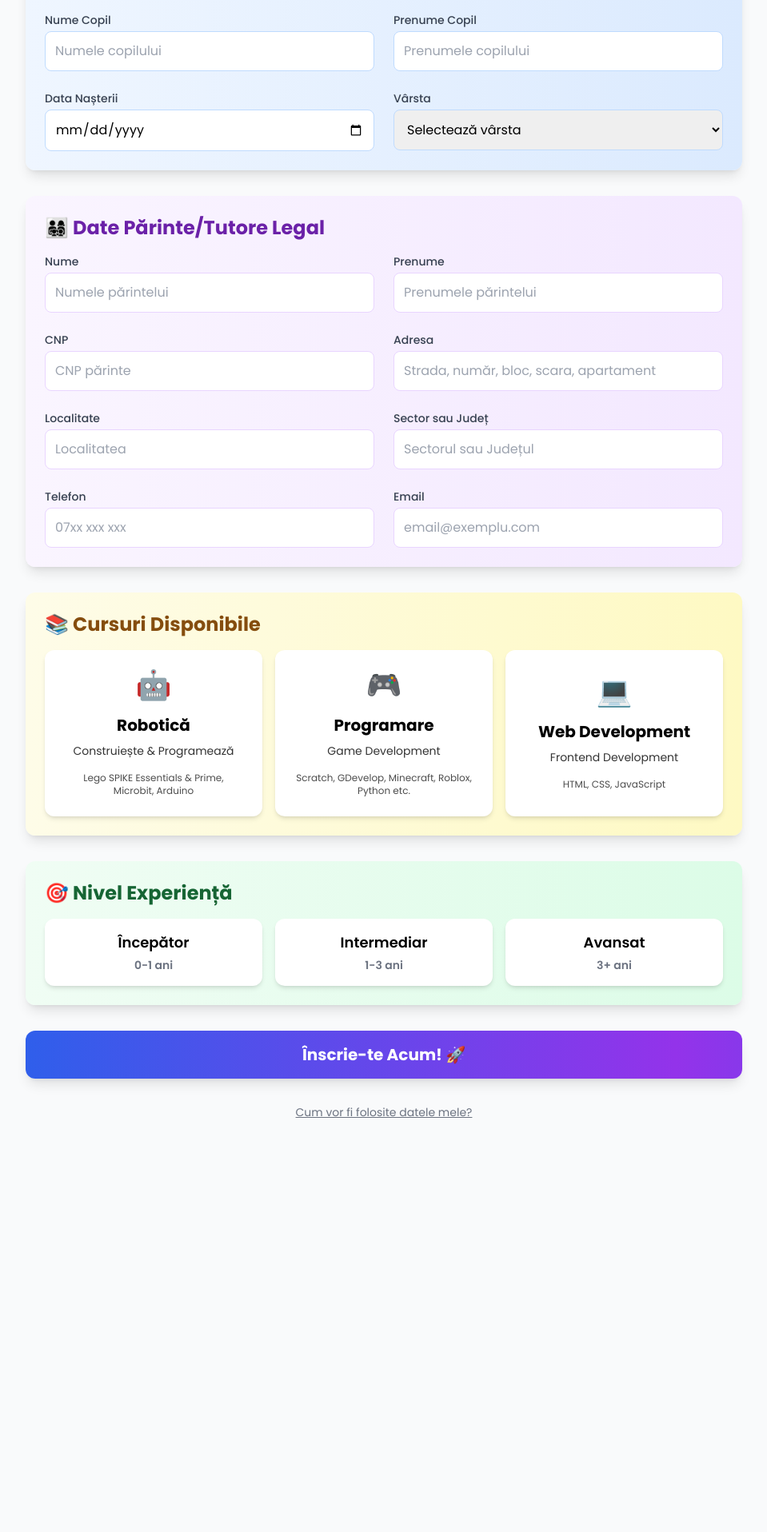
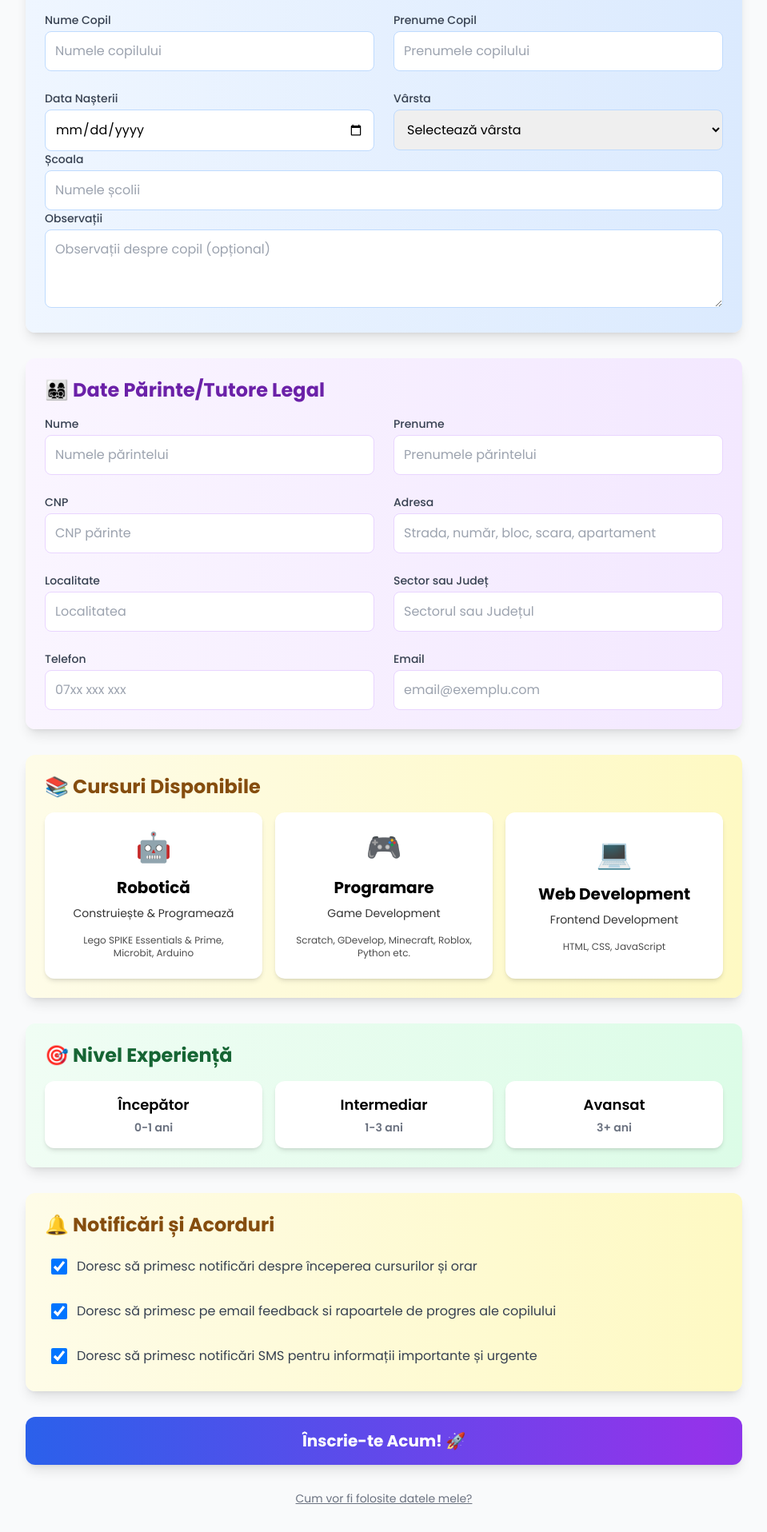
Before and after one commit to gigibardan/form-tma, a Next.js app: page / in a window 1280 px wide. Shown: the part 313-2229 px from the top of the page at 80% size, without its empty margins (160-1119 px from the left). Before the commit the page ends 1746 px from the top, so only its background shows below. Built offline with nearby package versions, Linux system fonts and the light colour scheme.

Commit message:
adaugare scoala, observatii, salvare cnp in sheets, adaugare checkboxuri notificari, preluare optiuni in sheets + altele

```diff
--- a/app/api/submit/route.ts
+++ b/app/api/submit/route.ts
@@ -21,11 +21,11 @@ export async function POST(req: Request) {
       '',                             // Zip Code
       'Romania',                      // Country
       'Active',                       // Parent Status
-      '',                             // Notes
-      'Yes',                          // Event Reminders
+      `CNP: ${data.cnpParinte}`,     // Notes - Salvăm CNP-ul aici
+      data.notificariEvenimente ? 'Yes' : 'No', // Event Reminders
       '',                             // Event Notes
-      'Yes',                          // Emails
-      'Yes',                          // SMS Reminders
+      data.notificariEmail ? 'Yes' : 'No',      // Emails
+      data.notificariSMS ? 'Yes' : 'No',        // SMS Reminders
       data.numeCopil,                 // Student First Name
       data.prenumeCopil,              // Student Last Name
       '',                             // Student Email
@@ -33,23 +33,22 @@ export async function POST(req: Request) {
       '',                             // Student Home Phone
       data.dataNasterii,             // Birth Date
       new Date().toISOString(),       // Start Date
-      '',                             // School
+      data.scoala,                    // School
       '',                             // Grade
       data.cursuri.join(', '),       // Subjects
-      '',                             // Student Notes
+      data.observatiiCopil,          // Student Notes
       'Active',                       // Student Status
       'Standard',                     // Billing Method
       '',                             // Student Hourly Cost
       '',                             // Cost Premium Name
       '',                             // Discount Rate
-      'Yes',                          // Student Event Reminders
+      data.notificariEvenimente ? 'Yes' : 'No', // Student Event Reminders
       '',                             // Student Event Notes
-      'Yes',                          // Student Emails
-      'Yes',                          // Student SMS Reminders
+      data.notificariEmail ? 'Yes' : 'No',      // Student Emails
+      data.notificariSMS ? 'Yes' : 'No',        // Student SMS Reminders
     ]];
 
     await appendToSheet(values);
-
     return NextResponse.json({ success: true });
   } catch (error) {
     console.error('Error in submit route:', error);
--- a/components/FormularInscriere.tsx
+++ b/components/FormularInscriere.tsx
@@ -7,8 +7,8 @@ import { useRef } from "react";
 export default function FormularInscriere() {
 
   const [showGDPR, setShowGDPR] = useState(false);
-  const [isSubmitted, setIsSubmitted] = useState(false);
   const gdprRef = useRef<HTMLDivElement | null>(null);
+
 
   //toggle buton gdpr
   const toggleGDPR = () => {
@@ -20,12 +20,44 @@ export default function FormularInscriere() {
     }
   };
 
-  const [formData, setFormData] = useState({
+  interface FormData {
+    // Date copil
+    numeCopil: string;
+    prenumeCopil: string;
+    dataNasterii: string;
+    varstaCopil: string;
+    scoala: string;
+    observatiiCopil: string;
+
+    // Date părinte
+    numeParinte: string;
+    prenumeParinte: string;
+    telefon: string;
+    email: string;
+    adresa: string;
+    localitate: string;
+    judet: string;
+    cnpParinte: string;
+
+    // Cursuri și experiență
+    cursuri: string[];
+    experienta: string;
+
+    // Notificări
+    notificariEvenimente: boolean;
+    notificariEmail: boolean;
+    notificariSMS: boolean;
+  }
+
+  const [isSubmitted, setIsSubmitted] = useState(false);
+  const [formData, setFormData] = useState<FormData>({
     // Date copil
     numeCopil: '',
     prenumeCopil: '',
     dataNasterii: '',
     varstaCopil: '',
+    scoala: '',
+    observatiiCopil: '',
 
     // Date părinte
     numeParinte: '',
@@ -37,10 +69,15 @@ export default function FormularInscriere() {
     judet: '',
     cnpParinte: '',
 
+    // Cursuri și experiență
+    cursuri: [],
+    experienta: '',
 
-    cursuri: [] as string[],
-    experienta: ''
-  })
+    // Notificări
+    notificariEvenimente: true,
+    notificariEmail: true,
+    notificariSMS: true
+  });
 
   const cursuri = [
     {
@@ -71,7 +108,6 @@ export default function FormularInscriere() {
 
   const handleSubmit = async (e: React.FormEvent) => {
     e.preventDefault();
-
     try {
       const response = await fetch('/api/submit', {
         method: 'POST',
@@ -89,6 +125,9 @@ export default function FormularInscriere() {
         prenumeCopil: '',
         dataNasterii: '',
         varstaCopil: '',
+        scoala: '',
+        observatiiCopil: '',
+
         numeParinte: '',
         prenumeParinte: '',
         telefon: '',
@@ -98,12 +137,17 @@ export default function FormularInscriere() {
         judet: '',
         cnpParinte: '',
 
+
         cursuri: [],
-        experienta: ''
+        experienta: '',
+
+        notificariEvenimente: true,
+        notificariEmail: true,
+        notificariSMS: true
       });
     } catch (error) {
       console.error('Error submitting form:', error);
-      alert('A apărut o eroare. Vă rugăm încercați din nou..');
+      alert('A apărut o eroare. Vă rugăm încercați din nou.');
     }
   };
 
@@ -250,6 +294,30 @@ export default function FormularInscriere() {
               </select>
             </div>
           </div>
+
+          <div>
+  <label className="block text-sm font-medium text-gray-700 mb-1">Școala</label>
+  <input
+    type="text"
+    value={formData.scoala}
+    onChange={(e) => setFormData({...formData, scoala: e.target.value})}
+    className="w-full p-3 border border-blue-200 rounded-lg focus:ring-2 focus:ring-blue-500
+              focus:border-blue-500 transition-all"
+    placeholder="Numele școlii"
+  />
+</div>
+
+<div className="col-span-2">
+  <label className="block text-sm font-medium text-gray-700 mb-1">Observații</label>
+  <textarea
+    value={formData.observatiiCopil}
+    onChange={(e) => setFormData({...formData, observatiiCopil: e.target.value})}
+    className="w-full p-3 border border-blue-200 rounded-lg focus:ring-2 focus:ring-blue-500
+              focus:border-blue-500 transition-all"
+    placeholder="Observații despre copil (opțional)"
+    rows={3}
+  />
+</div>
         </div>
 
        {/* Secțiunea Date Părinte */}
@@ -409,6 +477,47 @@ export default function FormularInscriere() {
   </div>
 </div>
 
+
+{/* Secțiunea Notificări */}
+<div className="bg-gradient-to-r from-yellow-50 to-yellow-100 p-6 rounded-xl shadow-lg
+                transform hover:shadow-xl transition-all mb-6">
+  <h2 className="text-2xl font-bold mb-4 text-yellow-800 flex items-center gap-2">
+    <span>🔔 Notificări și Acorduri</span>
+  </h2>
+  <div className="space-y-4">
+    <label className="flex items-center space-x-3 hover:bg-yellow-100 p-2 rounded-lg transition-all">
+      <input
+        type="checkbox"
+        checked={formData.notificariEvenimente}
+        onChange={(e) => setFormData({...formData, notificariEvenimente: e.target.checked})}
+        className="form-checkbox h-5 w-5 text-yellow-600 rounded border-yellow-300 focus:ring-yellow-500"
+      />
+      <span className="text-gray-700">Doresc să primesc notificări despre începerea cursurilor și orar</span>
+    </label>
+
+    <label className="flex items-center space-x-3 hover:bg-yellow-100 p-2 rounded-lg transition-all">
+      <input
+        type="checkbox"
+        checked={formData.notificariEmail}
+        onChange={(e) => setFormData({...formData, notificariEmail: e.target.checked})}
+        className="form-checkbox h-5 w-5 text-yellow-600 rounded border-yellow-300 focus:ring-yellow-500"
+      />
+      <span className="text-gray-700">Doresc să primesc pe email feedback si rapoartele de progres ale copilului</span>
+    </label>
+
+    <label className="flex items-center space-x-3 hover:bg-yellow-100 p-2 rounded-lg transition-all">
+      <input
+        type="checkbox"
+        checked={formData.notificariSMS}
+        onChange={(e) => setFormData({...formData, notificariSMS: e.target.checked})}
+        className="form-checkbox h-5 w-5 text-yellow-600 rounded border-yellow-300 focus:ring-yellow-500"
+      />
+      <span className="text-gray-700">Doresc să primesc notificări SMS pentru informații importante și urgente</span>
+    </label>
+  </div>
+</div>
+
+
         {/* Buton Submit */}
         <button
           type="submit"
```
